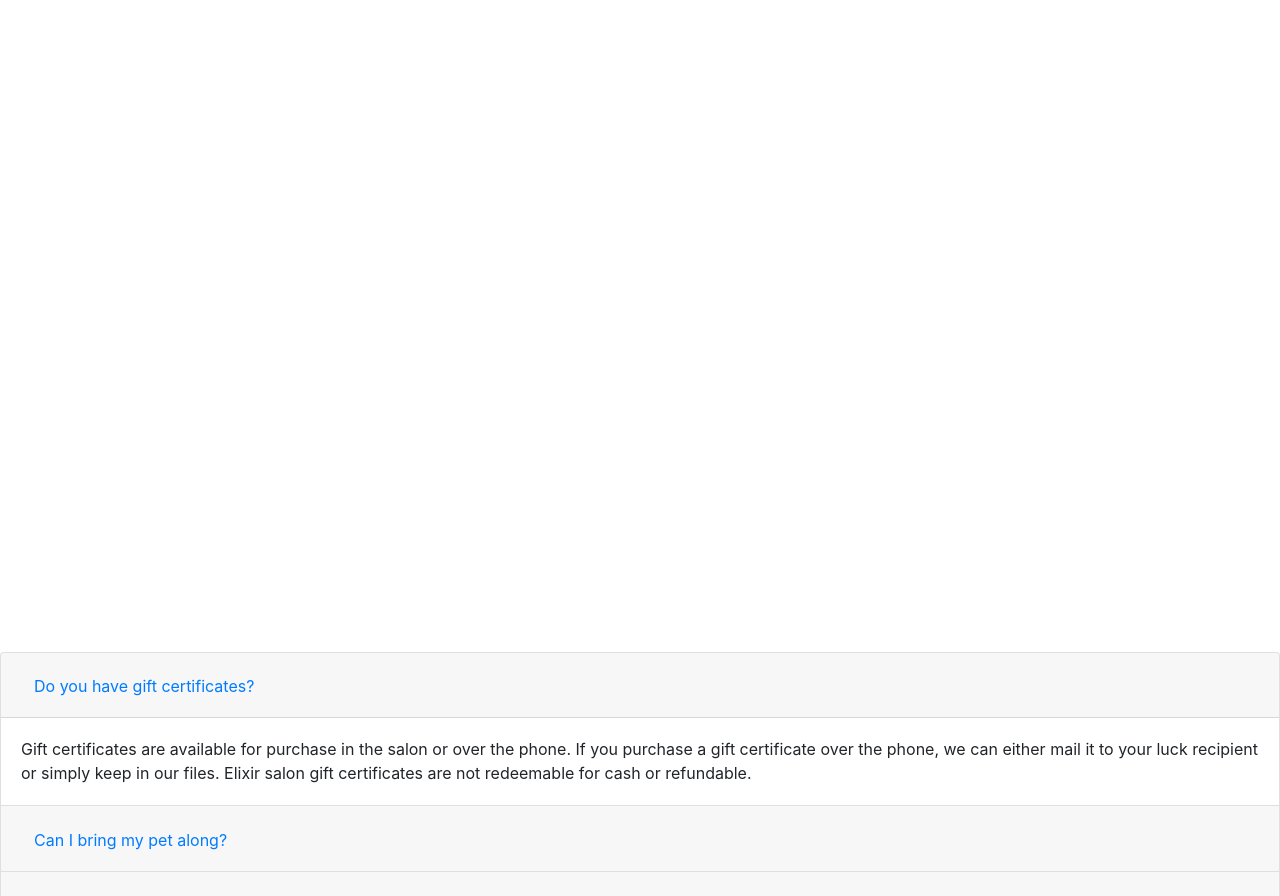
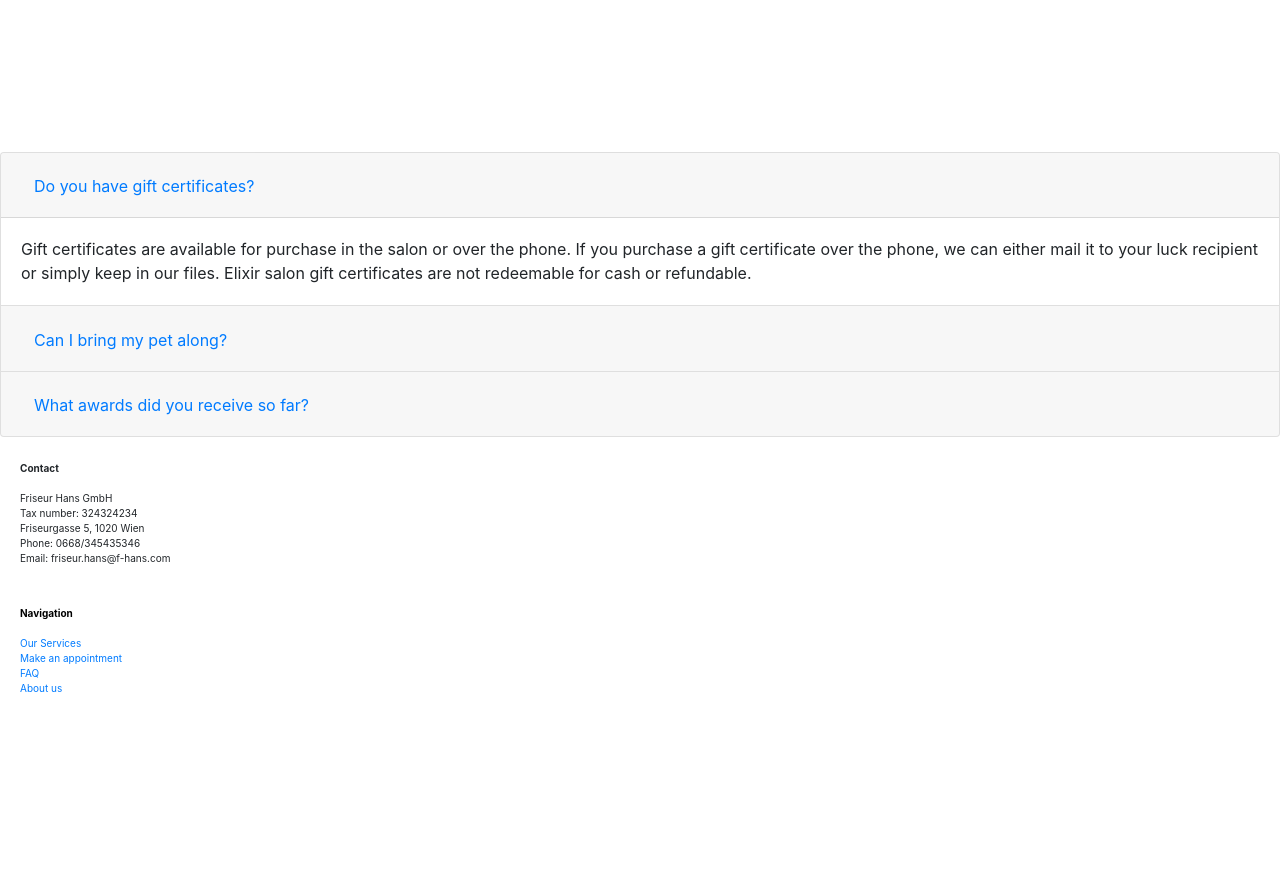
Before and after one commit to anicattu7/hair-salon-updated, a plain HTML site: page index.html in a window 1280 px wide. Shown: the part 620-1516 px from the top of the page. After the commit the page ends 1332 px from the top, so only its background shows below. Drawn offline with nearby package versions, Linux system fonts and the light colour scheme.

Commit message:
Contact, Navigation

```diff
--- a/index.html
+++ b/index.html
@@ -26,11 +26,13 @@
           <li class="nav-item">
             <a class="nav-link" href="#">FAQ</a>
           </li>
+
+<!--About us-->
           <li class="nav-item">
             <a class="nav-link" href="#" data-toggle="modal" data-target="#exampleModalLong">About us</a>
 
 
-            <!-- Modal -->
+<!-- Modal -->
     <div class="modal fade" id="exampleModalLong" tabindex="-1" role="dialog" aria-labelledby="exampleModalLongTitle" aria-hidden="true">
       <div class="modal-dialog" role="document">
         <div class="modal-content">
@@ -157,21 +159,25 @@
 </div>
 
 
-<!--About us-->
+<!--Address-->
+<br>
+ <address class="contact">
+  <strong>Contact</strong><br><br>
+  Friseur Hans GmbH<br>
+  Tax number: 324324234<br>
+  Friseurgasse 5, 1020 Wien<br>
+  Phone: 0668/345435346<br>
+  Email: friseur.hans@f-hans.com<br>
+</address>
 
-    <!-- Button trigger modal
-    <button type="button" class="btn btn-primary" data-toggle="modal" data-target="#exampleModalLong">
-      Launch demo modal
-    </button>
-    -->
-
-
-
-
-
-
-<!--Address-->
-
+<br>
+<address class="navigation">
+  <strong>Navigation</strong><br><br>
+  <a  href="#" >Our  Services</a><br>
+  <a  href="#">Make an appointment</a><br>
+  <a  href="#">FAQ</a><br>
+  <a  href="#" data-toggle="modal" data-target="#exampleModalLong">About us</a><br>
+</address>
 
     <!-- Optional JavaScript -->
     <!-- jQuery first, then Popper.js, then Bootstrap JS -->
--- a/style.css
+++ b/style.css
@@ -14,10 +14,13 @@
     margin:auto;
 }
 
-.appointment{
+address.contact{
+    font-size:10px;
+    margin-left:2em;
 }
-.form{
-    width:200px;
-    margin: 0 auto;
-    height:500px;
+
+address.navigation{
+    font-size:10px;
+    margin-left:2em;
+    color:black;
 }
```
